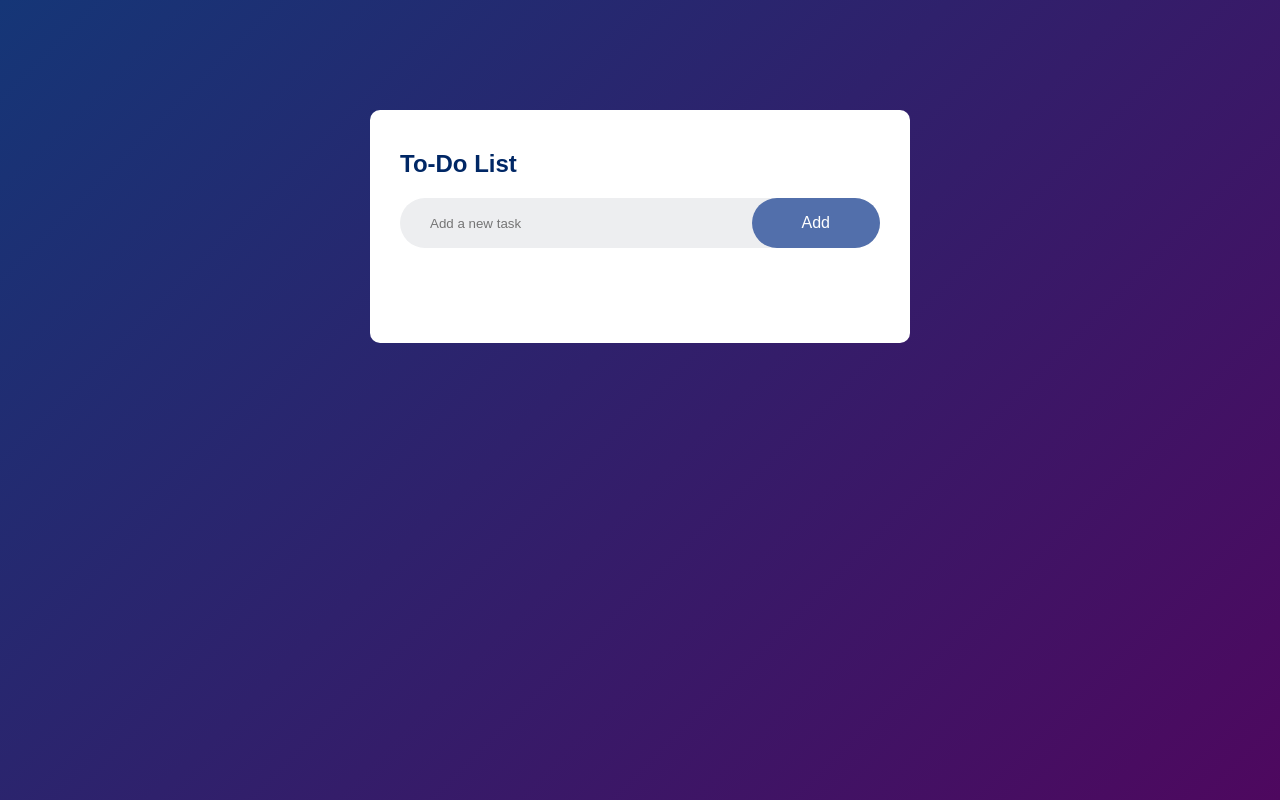
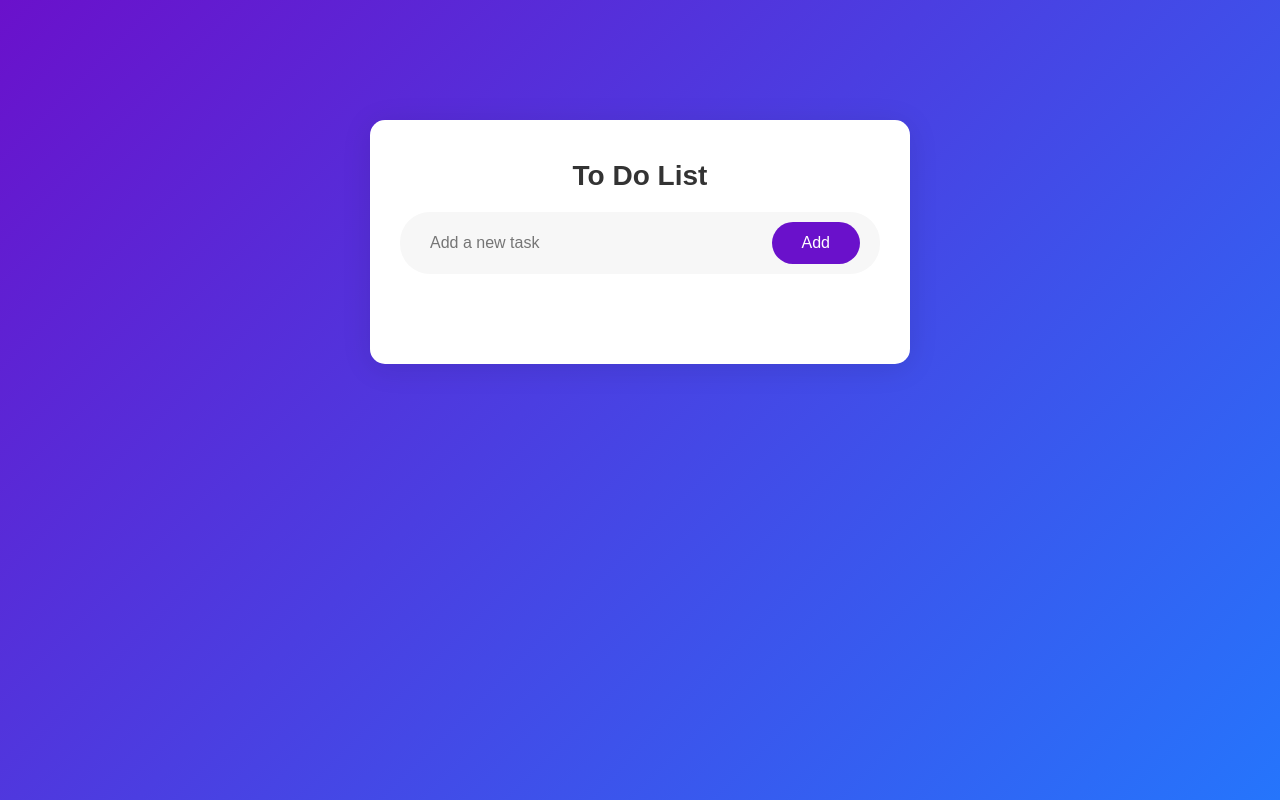
Before and after one commit to Mifrhmh-git/to-do-list, a plain HTML site: page index.html in a window 1280 px wide. Drawn offline with Linux system fonts and the light colour scheme.

Commit message:
style: improve layout and design of the to-do app interface

```diff
--- a/index.html
+++ b/index.html
@@ -10,16 +10,13 @@
 
     <div class="container">
         <div class="to-do-app">
-            <h2>To-Do List</h2>
+            <h2>To Do List</h2>
             <div class="row">
                 <input type="text" id="input-box" placeholder="Add a new task">
                 <button onclick="addTask()" >Add</button>
             </div>
 
             <ul id="list-container">
-                <!-- <li class="checked">Task 1</li>
-                <li>Task 2</li>
-                <li>Task 3</li> -->
             </ul>
 
         </div>
--- a/style.css
+++ b/style.css
@@ -1,72 +1,95 @@
-*{
+* {
     margin: 0;
     padding: 0;
     font-family: 'Poppins', sans-serif;
     box-sizing: border-box;
 }
 
-.container{
-   width: 100%;
-   min-height: 100vh;
-   background: linear-gradient(135deg, #153677, #4e085f);
-   padding: 10px;
+.container {
+    width: 100%;
+    min-height: 100vh;
+    background: linear-gradient(135deg, #6a11cb, #2575fc);
+    padding: 20px;
 }
 
-.to-do-app{
+.to-do-app {
     width: 100%;
     max-width: 540px;
-    background: #fff;
-    margin: 100px auto 20px;
+    background: #ffffff;
+    margin: 100px auto;
     padding: 40px 30px 70px;
-    border-radius: 10px;
+    border-radius: 15px;
+    box-shadow: 0 4px 30px rgba(0, 0, 0, 0.1);
+    transition: transform 0.3s;
 }
 
-.to-do-app h2{
-    color: #002765;
-    display: flex;
-    align-items: center;
-    margin-bottom: 20px;
+.to-do-app:hover {
+    transform: translateY(-5px);
 }
 
-.row{
+.to-do-app h2 {
+    color: #333;
+    text-align: center;
+    margin-bottom: 20px;
+    font-size: 28px;
+}
+
+.row {
     display: flex;
     align-items: center;
     justify-content: space-between;
-    background: #edeef0;
+    background: #f7f7f7;
     border-radius: 30px;
-    padding-left: 20px;
-    margin-bottom: 25px;
+    padding: 10px 20px;
+    margin-bottom: 20px;
+    transition: background 0.3s;
 }
 
-input{
+.row:hover {
+    background: #e0e0e0;
+}
+
+input {
     flex: 1;
     border: none;
     outline: none;
     background: transparent;
     padding: 10px;
+    font-size: 16px;
 }
 
-button{
+button {
     border: none;
     outline: none;
-    padding: 16px 50px;
-    background: #526fab;
+    padding: 12px 30px;
+    background: #6a11cb;
     color: #fff;
     font-size: 16px;
     cursor: pointer;
-    border-radius: 40px;
+    border-radius: 30px;
+    transition: background 0.3s, transform 0.2s;
 }
 
-ul li{
+button:hover {
+    background: #2575fc;
+    transform: scale(1.05);
+}
+
+ul {
+    padding: 0;
+}
+
+ul li {
     list-style: none;
-    font-size: 17px;
+    font-size: 18px;
     padding: 12px 8px 12px 50px;
     user-select: none;
     cursor: pointer;
     position: relative;
+    transition: color 0.3s;
 }
 
-ul li::before{
+ul li::before {
     content: '';
     position: absolute;
     height: 28px;
@@ -79,17 +102,16 @@ ul li::before{
     left: 8px;
 }
 
-ul li.checked{
-    color: #686868;
+ul li.checked {
+    color: #aaa;
     text-decoration: line-through;
-
 }
 
-ul li.checked::before{
+ul li.checked::before {
     background-image: url(images/check.png);
 }
 
-ul li span{
+ul li span {
     position: absolute;
     right: 0;
     top: 5px;
@@ -99,8 +121,9 @@ ul li span{
     color: #555;
     text-align: center;
     border-radius: 50%;
+    transition: background 0.3s;
 }
 
-ul li span:hover{
-    background: #edeef0;
+ul li span:hover {
+    background: #e0e0e0;
 }
```
